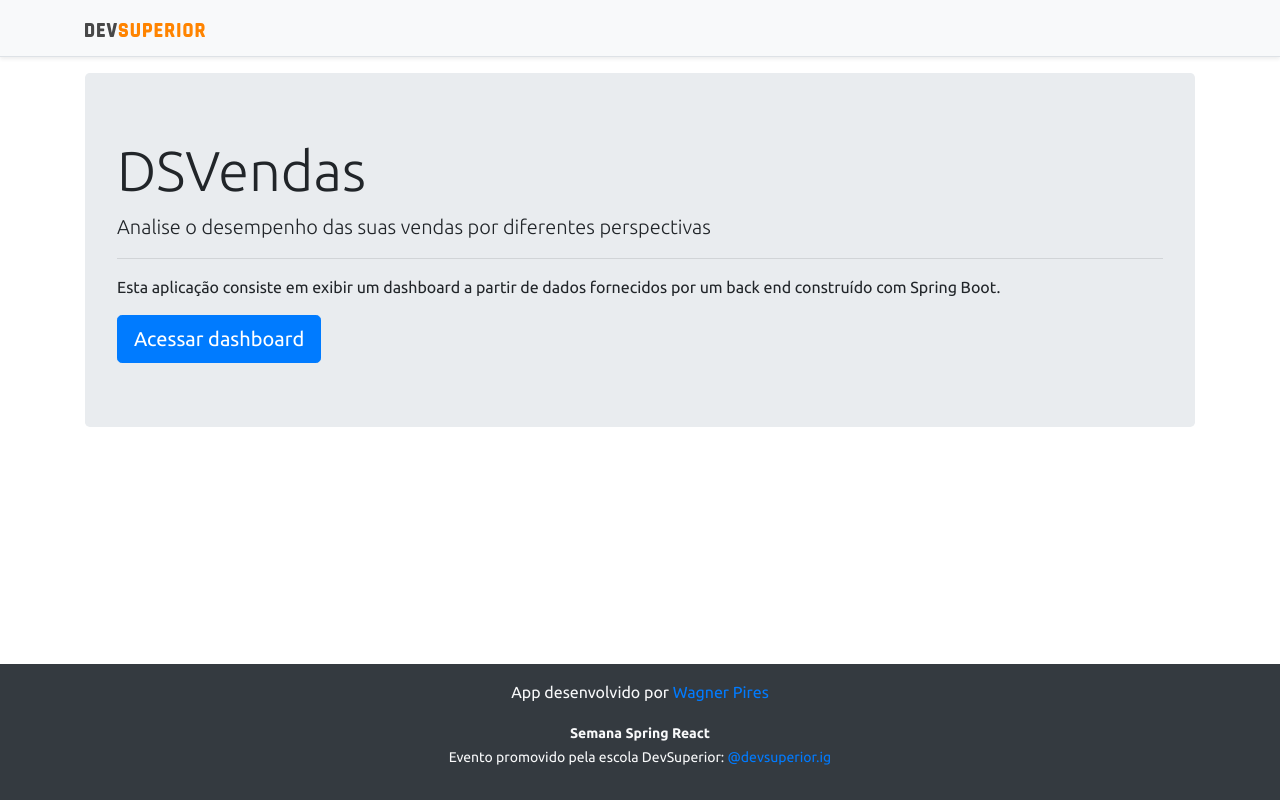
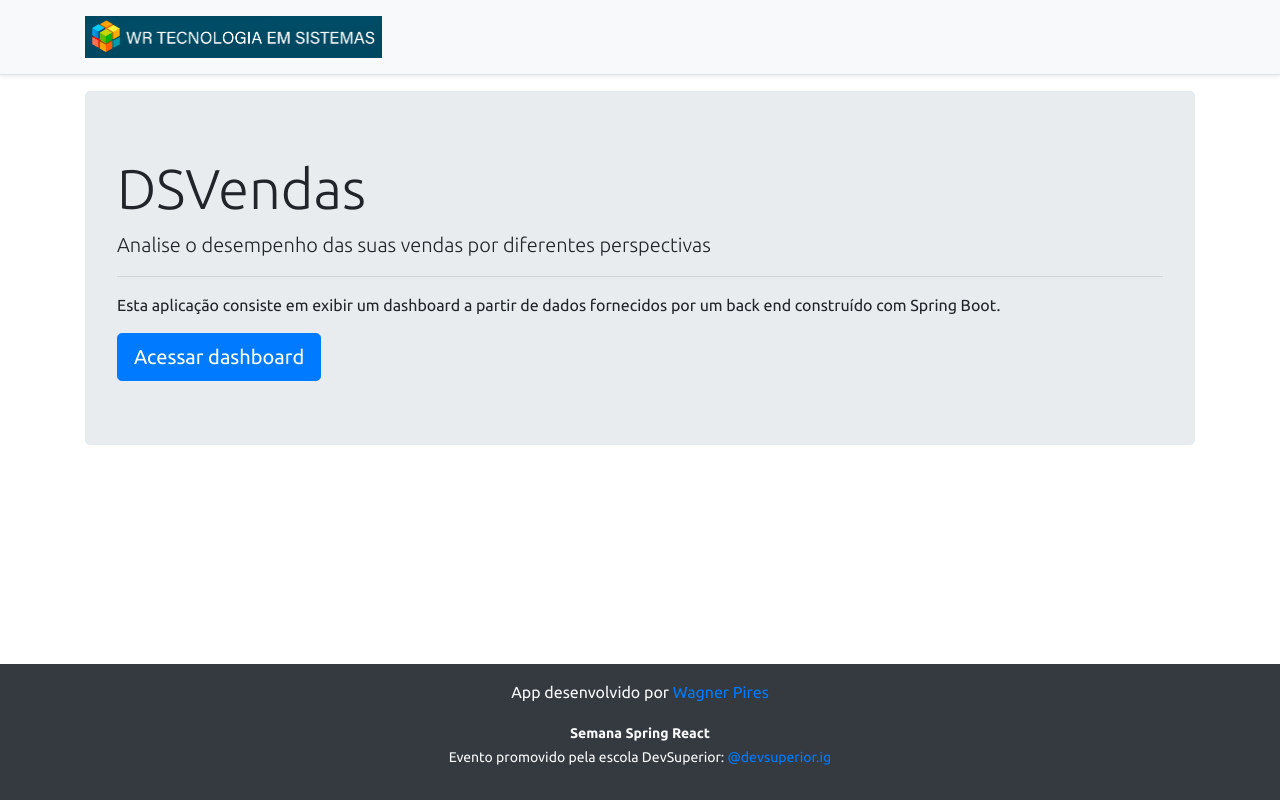
Before and after one commit to wagnerpires/projeto-sds3, a React (Create React App) app in the folder frontend/: page / in a window 1280 px wide. Built offline with nearby package versions, Linux system fonts and the light colour scheme; no server answers.

Commit message:
Alterações na imagem principal

```diff
--- a/frontend/src/components/NavBar/index.tsx
+++ b/frontend/src/components/NavBar/index.tsx
@@ -1,4 +1,4 @@
-import ImgDsDark from 'assets/img/ds_dark.svg';
+import ImgDsDark from 'assets/img/ds_dark.png';
 import { Link } from 'react-router-dom';
 
 // function NavBar() {
@@ -8,7 +8,7 @@ const NavBar = () => {
       <div className="container">
         <nav className="my-2 my-md-0 mr-md-3">
           <Link to="/">
-            <img src={ImgDsDark} alt="DevSuperior" width="120" />
+            <img src={ImgDsDark} alt="WR - Tecnologia em Sistemas" width="297" />
           </Link>
         </nav>
       </div>
```
Also changed, not shown: frontend/src/assets/img/ds_dark.png (added).
